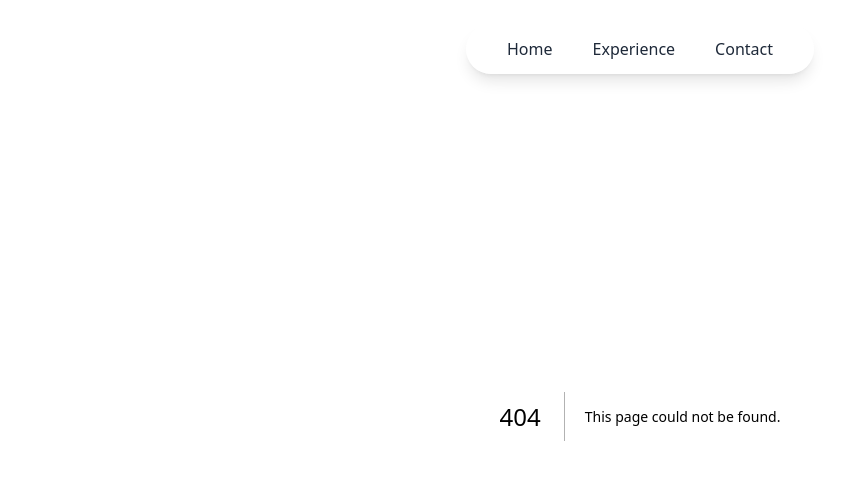
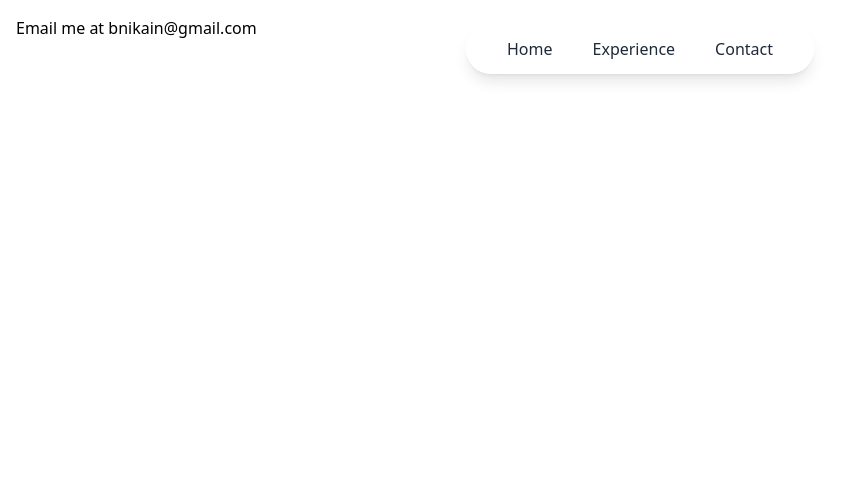
Before and after one commit to bnikain21/my-website, a Next.js app: page /contact in a window 1280 px wide. Before the commit this address had no page. Shown: the top 480 px of the page, without its empty margins (0-857 px from the left). Built offline with nearby package versions, Linux system fonts and the light colour scheme.

Commit message:
added contact page

```diff
--- a/app/components/NavBar.tsx
+++ b/app/components/NavBar.tsx
@@ -7,7 +7,7 @@ function NavBar() {
         <ul className="flex items-center gap-10 text-gray-800 font-medium">
             <Link className="cursor-pointer hover:text-black transition" href="/">Home</Link>
             <Link className="cursor-pointer hover:text-black transition" href="/experience">Experience</Link>
-            <Link className="cursor-pointer hover:text-black transition" href="/experience">Contact</Link>
+            <Link className="cursor-pointer hover:text-black transition" href="/contact">Contact</Link>
         </ul>
     </nav>
   )
--- /dev/null
+++ b/app/contact/page.tsx
@@ -0,0 +1,11 @@
+import React from 'react'
+
+function ContactPage() {
+  return (
+    <div>
+      <h1>Email me at bnikain@gmail.com </h1>
+    </div>
+  )
+}
+
+export default ContactPage
```
